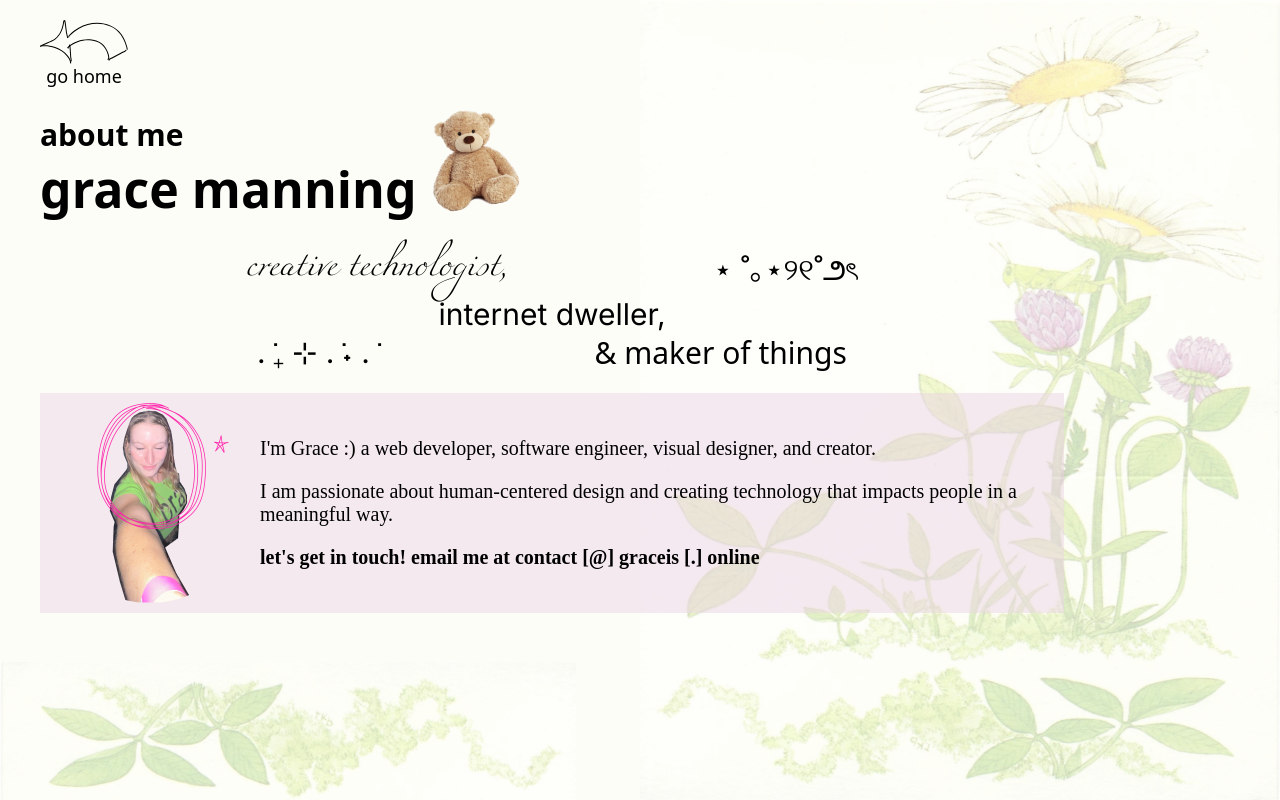
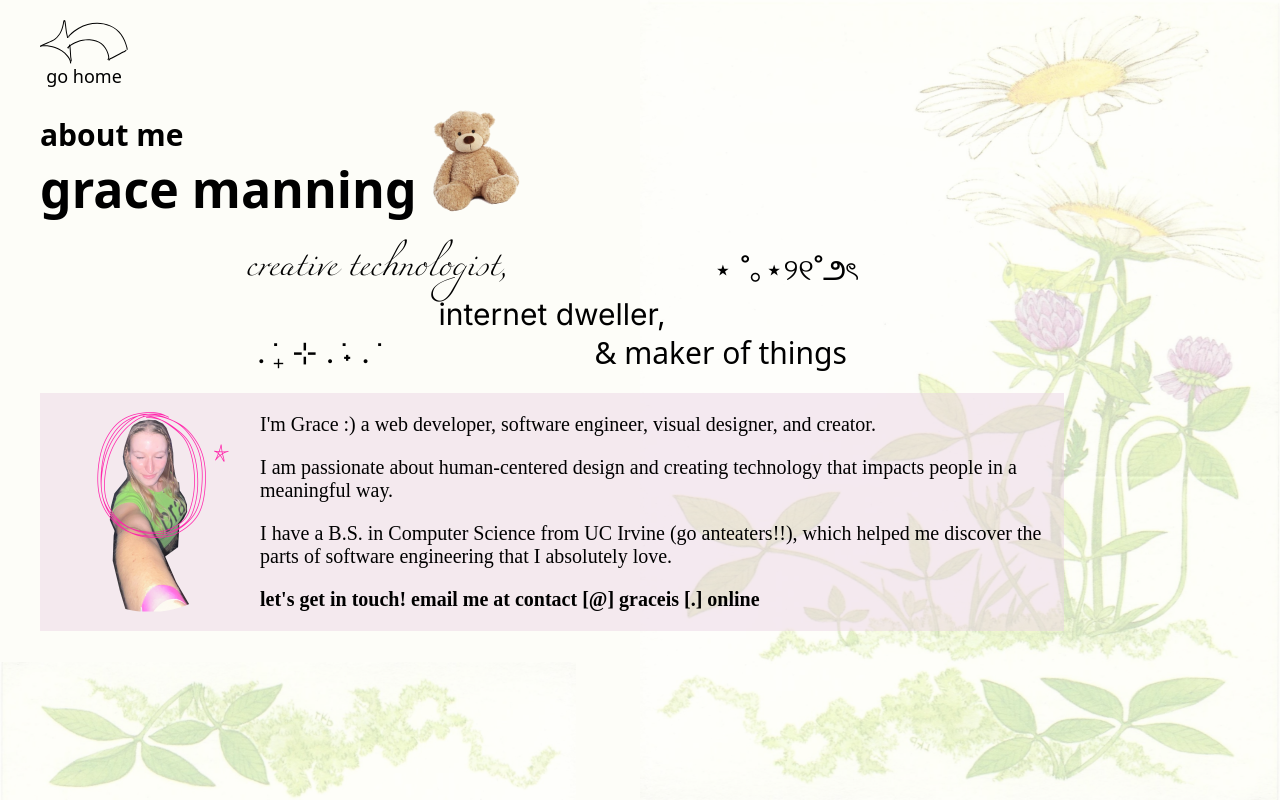
Before and after one commit to gracebmanning/graceis.online, a React (Create React App) app: page /about in a window 1280 px wide. Built offline with nearby package versions, Linux system fonts and the light colour scheme; a web font is replaced by a local one.

Commit message:
add degree to about page

```diff
--- a/src/components/About/About.js
+++ b/src/components/About/About.js
@@ -40,6 +40,7 @@ export default function About(){
                         <div className='aboutBioText'>
                             <p>I'm Grace :) a web developer, software engineer, visual designer, and creator.</p>
                             <p>I am passionate about human-centered design and creating technology that impacts people in a meaningful way.</p>
+                            <p>I have a B.S. in Computer Science from UC Irvine (go anteaters!!), which helped me discover the parts of software engineering that I absolutely love.</p>
                             <p style={{fontWeight: 'bold'}}>let's get in touch! email me at contact [@] graceis [.] online</p>
                         </div>
                     </div>
```
